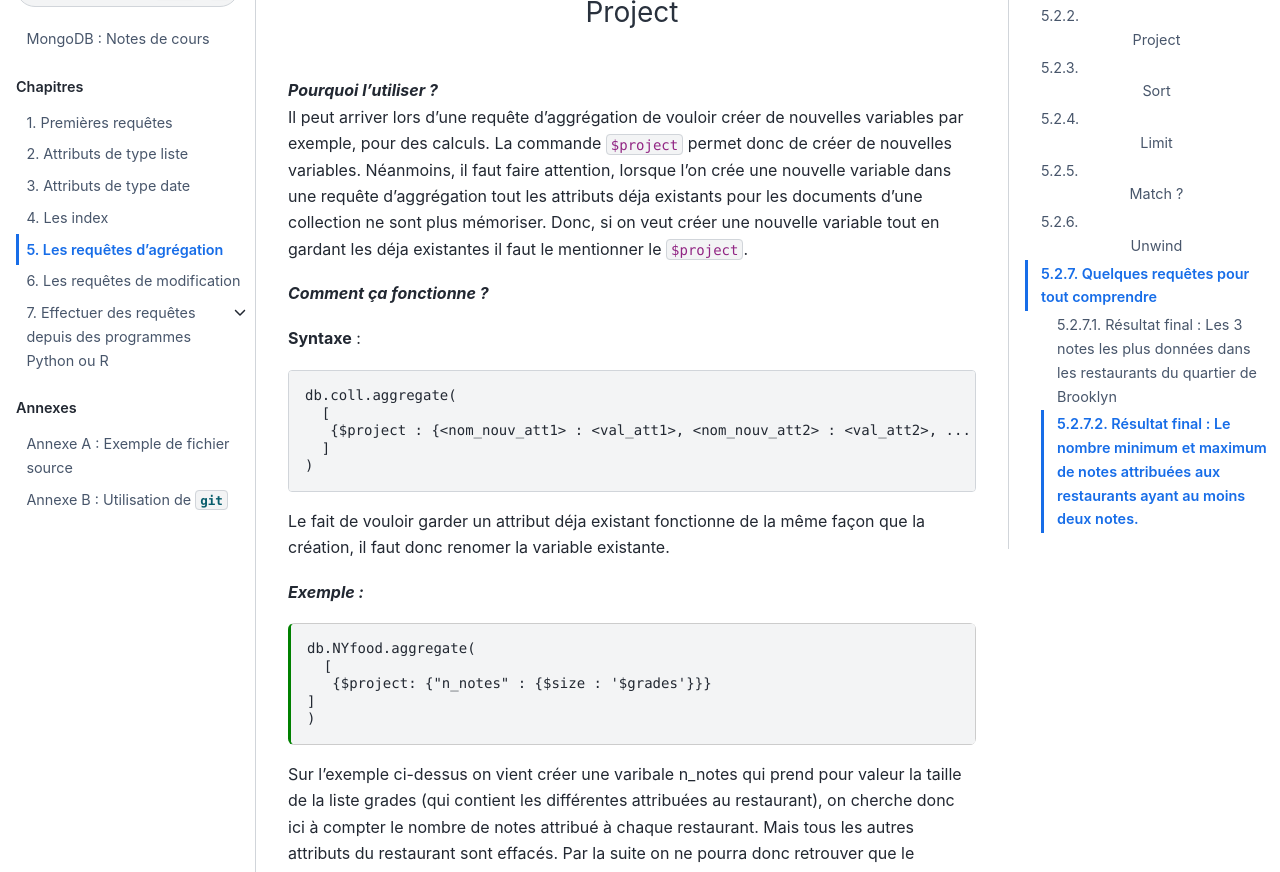
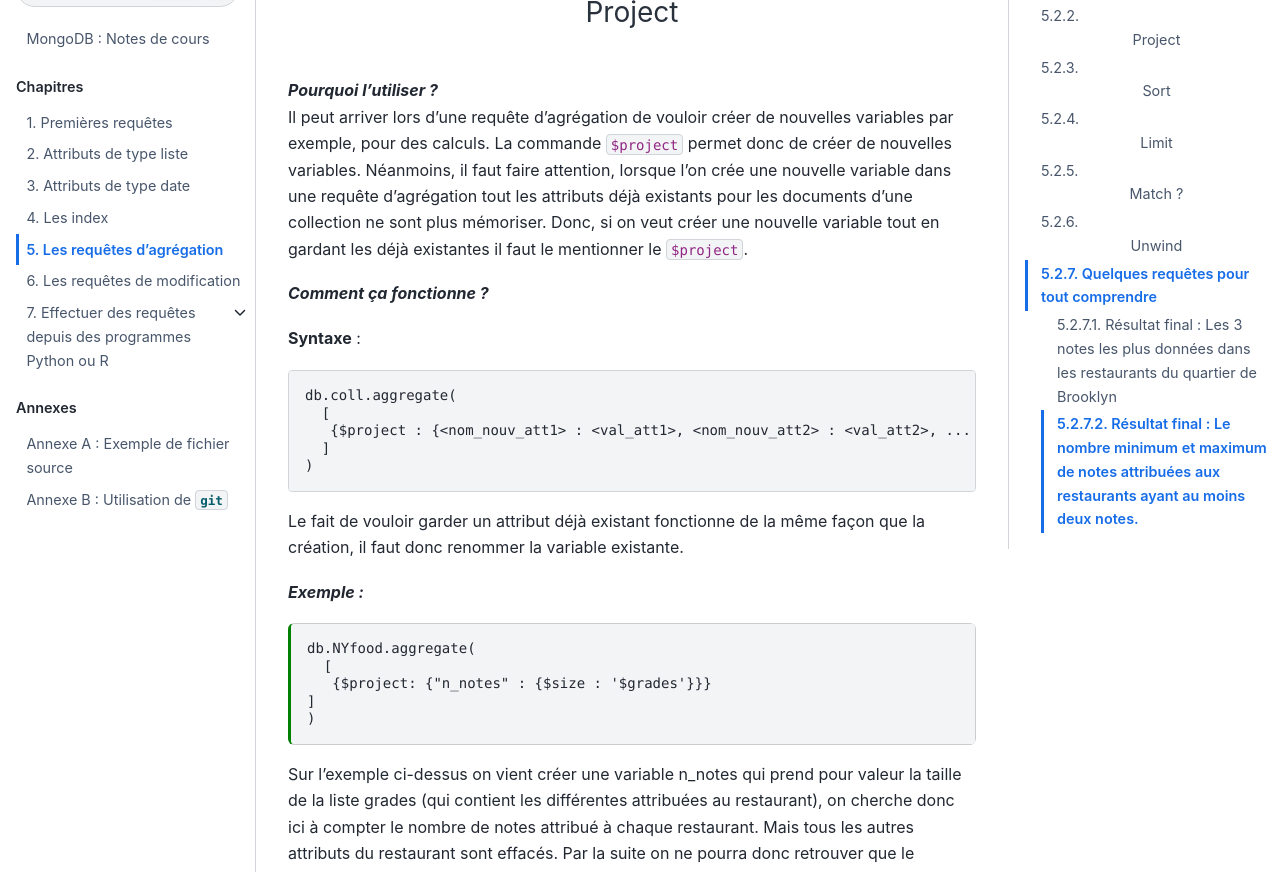
Before and after one commit to rtavenar/mongo_book, a Jupyter Book: the page built from content/05_agreg.md, in a window 1280 px wide and 1400 px high, scrolled down 961 px. Shown: the part 153-1025 px from the top of the window. Built offline with Jupyter Book 1.0.4 settings and Sphinx 7.4.7 and the Sphinx Book theme 1.1.4, drawn with Linux system fonts in a browser that asks for light colours; some of the changed text lies outside the part shown.

Commit message:
Correction orthographe / SQL
- correction de fautes d'orthographes et d'une erreur SQL

````diff
--- a/content/05_agreg.md
+++ b/content/05_agreg.md
@@ -44,7 +44,7 @@ Commençons par regarder ce que peut faire chaque étape.
 
 ### <center> Project </center>
 ***Pourquoi l'utiliser ?***
-Il peut arriver lors d'une requête d'aggrégation de vouloir créer de nouvelles variables par exemple, pour des calculs. La commande `$project` permet donc de créer de nouvelles variables. Néanmoins, il faut faire attention, lorsque l'on crée une nouvelle variable dans une requête d'aggrégation tout les attributs déja existants pour les documents d'une collection ne sont plus mémoriser. Donc, si on veut créer une nouvelle variable tout en gardant les déja existantes il faut le mentionner le `$project`.
+Il peut arriver lors d'une requête d'agrégation de vouloir créer de nouvelles variables par exemple, pour des calculs. La commande `$project` permet donc de créer de nouvelles variables. Néanmoins, il faut faire attention, lorsque l'on crée une nouvelle variable dans une requête d'agrégation tout les attributs déjà existants pour les documents d'une collection ne sont plus mémoriser. Donc, si on veut créer une nouvelle variable tout en gardant les déjà existantes il faut le mentionner le `$project`.
 
 ***Comment ça fonctionne ?***
 
@@ -57,7 +57,7 @@ db.coll.aggregate(
 )
 ```
 
-Le fait de vouloir garder un attribut déja existant fonctionne de la même façon que la création, il faut donc renomer la variable existante.
+Le fait de vouloir garder un attribut déjà existant fonctionne de la même façon que la création, il faut donc renommer la variable existante.
 
 ***Exemple :***
 ```{code-cell}
@@ -67,7 +67,7 @@ db.NYfood.aggregate(
 ]
 )
 ```
-Sur l’exemple ci-dessus on vient créer une varibale n_notes qui prend pour valeur la taille de la liste grades (qui contient les différentes attribuées au restaurant), on cherche donc ici à compter le nombre de notes attribué à chaque restaurant. Mais tous les autres attributs du restaurant sont effacés. Par la suite on ne pourra donc retrouver que le nombre de note attribué et non le quartier ou le type de restaurant.
+Sur l’exemple ci-dessus on vient créer une variable n_notes qui prend pour valeur la taille de la liste grades (qui contient les différentes attribuées au restaurant), on cherche donc ici à compter le nombre de notes attribué à chaque restaurant. Mais tous les autres attributs du restaurant sont effacés. Par la suite on ne pourra donc retrouver que le nombre de note attribué et non le quartier ou le type de restaurant.
 Si on veut afficher le quartier en question on doit le préciser tel que :
 ```{code-cell}
 db.NYfood.aggregate(
````
Also changed, not shown: other parts of content/05_agreg.md (+3 -3 lines).
